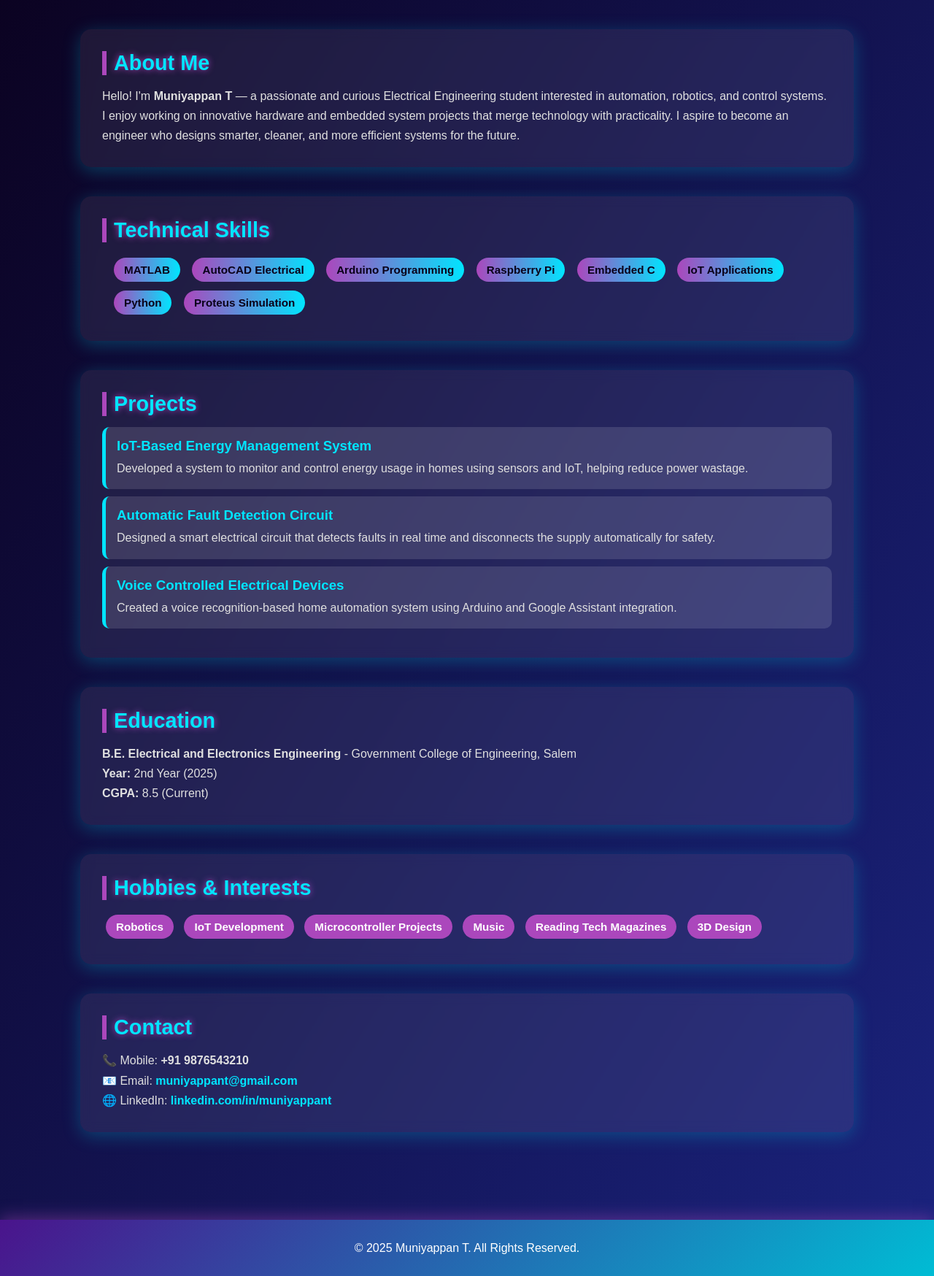
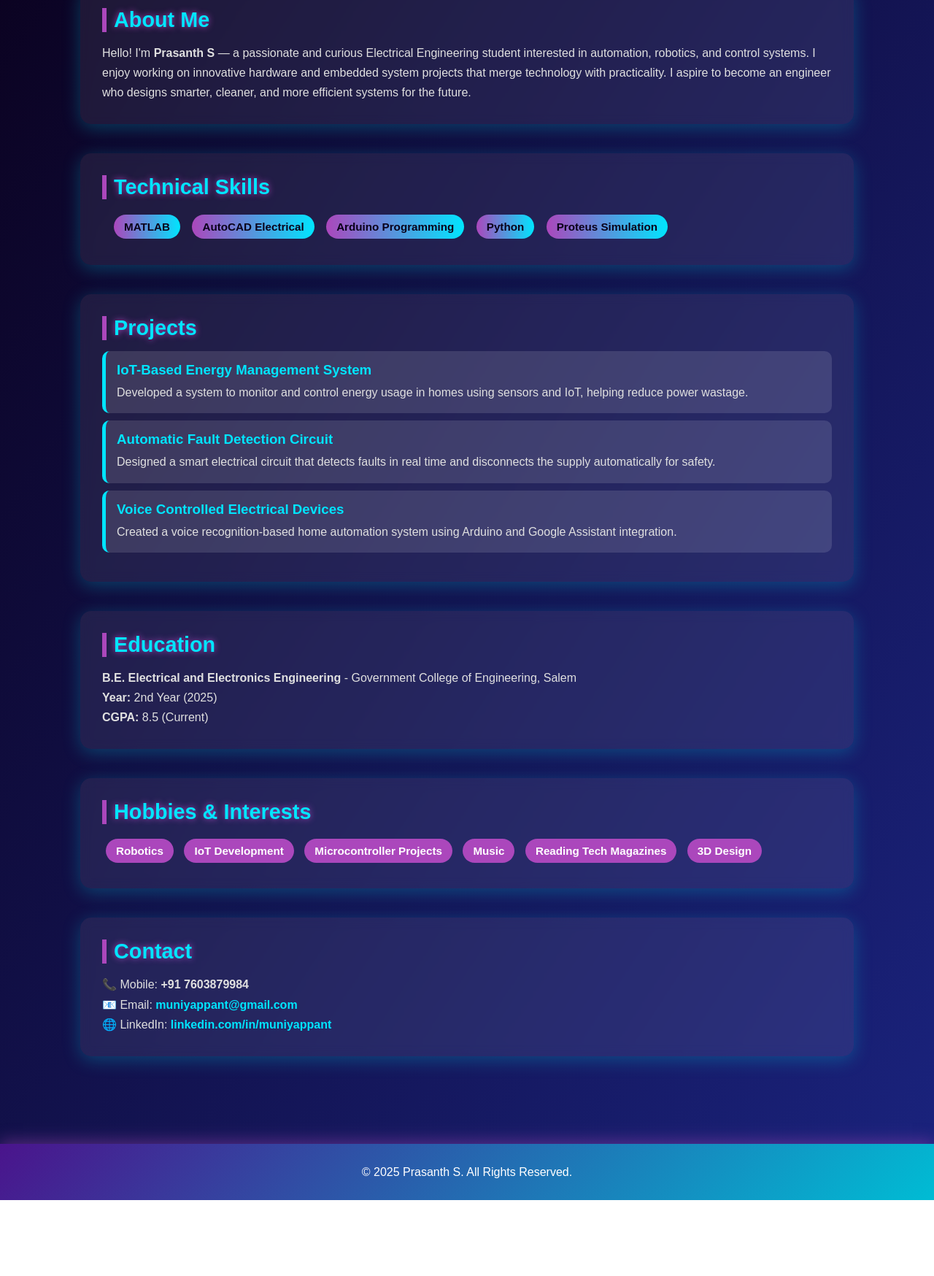
Before and after one commit to david1335-phantom/Prasanth.io, a plain HTML site: page index.html in a window 1280 px wide. Shown: the part 320-2068 px from the top of the page at 73% size. After the commit the page ends 1964 px from the top, so only its background shows below. Drawn offline with Linux system fonts and the light colour scheme.

Commit message:
Update and rename muniyappan.html to index.html

```diff
--- a/muniyappan.html
+++ b/index.html
@@ -3,7 +3,7 @@
 <head>
 <meta charset="UTF-8">
 <meta name="viewport" content="width=device-width, initial-scale=1.0">
-<title>Muniyappan T - Portfolio</title>
+<title>Prasanth S- Portfolio</title>
 <style>
     * {
         margin: 0;
@@ -176,7 +176,7 @@
 <body>
 
     <header>
-        <h1>Muniyappan T</h1>
+        <h1></h1>
         <p>2nd Year Electrical Engineering Student ⚙️ | Innovator | Problem Solver</p>
     </header>
 
@@ -184,7 +184,7 @@
 
         <section id="about">
             <h2>About Me</h2>
-            <p>Hello! I'm <strong>Muniyappan T</strong> — a passionate and curious Electrical Engineering student interested in automation, robotics, and control systems. I enjoy working on innovative hardware and embedded system projects that merge technology with practicality. I aspire to become an engineer who designs smarter, cleaner, and more efficient systems for the future.</p>
+            <p>Hello! I'm <strong>Prasanth S</strong> — a passionate and curious Electrical Engineering student interested in automation, robotics, and control systems. I enjoy working on innovative hardware and embedded system projects that merge technology with practicality. I aspire to become an engineer who designs smarter, cleaner, and more efficient systems for the future.</p>
         </section>
 
         <section id="skills">
@@ -193,9 +193,9 @@
                 <li>MATLAB</li>
                 <li>AutoCAD Electrical</li>
                 <li>Arduino Programming</li>
-                <li>Raspberry Pi</li>
-                <li>Embedded C</li>
-                <li>IoT Applications</li>
+
+
+
                 <li>Python</li>
                 <li>Proteus Simulation</li>
             </ul>
@@ -240,14 +240,14 @@
 
         <section id="contact">
             <h2>Contact</h2>
-            <p>📞 Mobile: <strong>+91 9876543210</strong></p>
-            <p>📧 Email: <a href="mailto:muniyappant@gmail.com">muniyappant@gmail.com</a></p>
+            <p>📞 Mobile: <strong>+91 7603879984</strong></p>
+            <p>📧 Email: <a href="mailto:prasanth9179@gmail.com">muniyappant@gmail.com</a></p>
             <p>🌐 LinkedIn: <a href="https://linkedin.com" target="_blank">linkedin.com/in/muniyappant</a></p>
         </section>
     </div>
 
     <footer>
-        <p>&copy; 2025 Muniyappan T. All Rights Reserved.</p>
+        <p>&copy; 2025 Prasanth S. All Rights Reserved.</p>
     </footer>
 
 </body>
```
